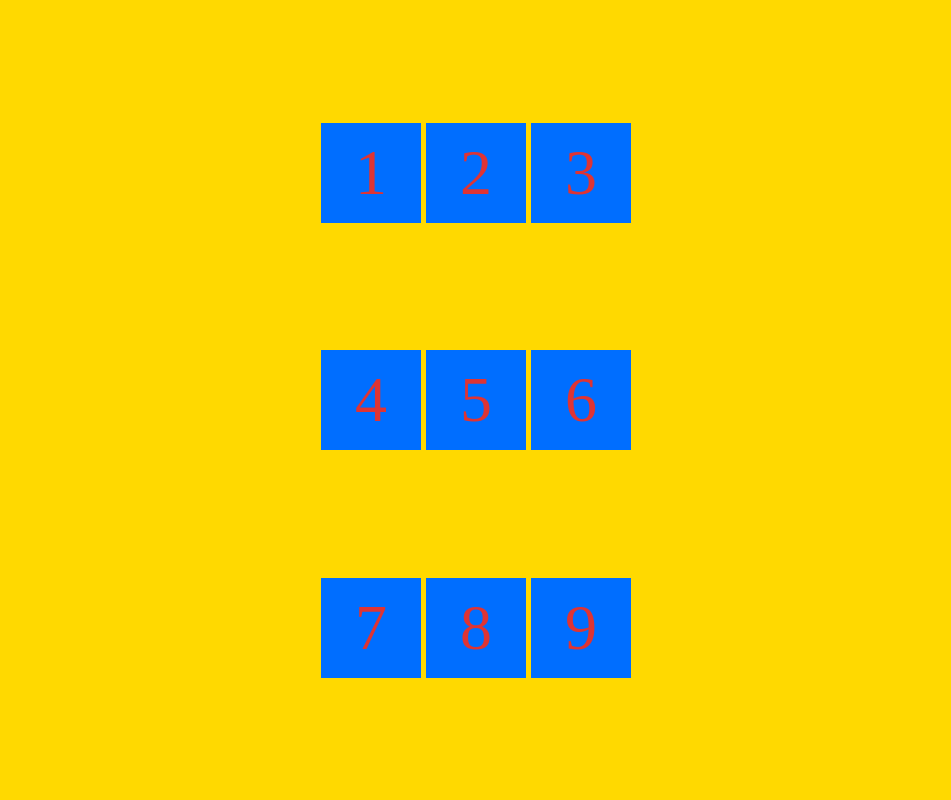
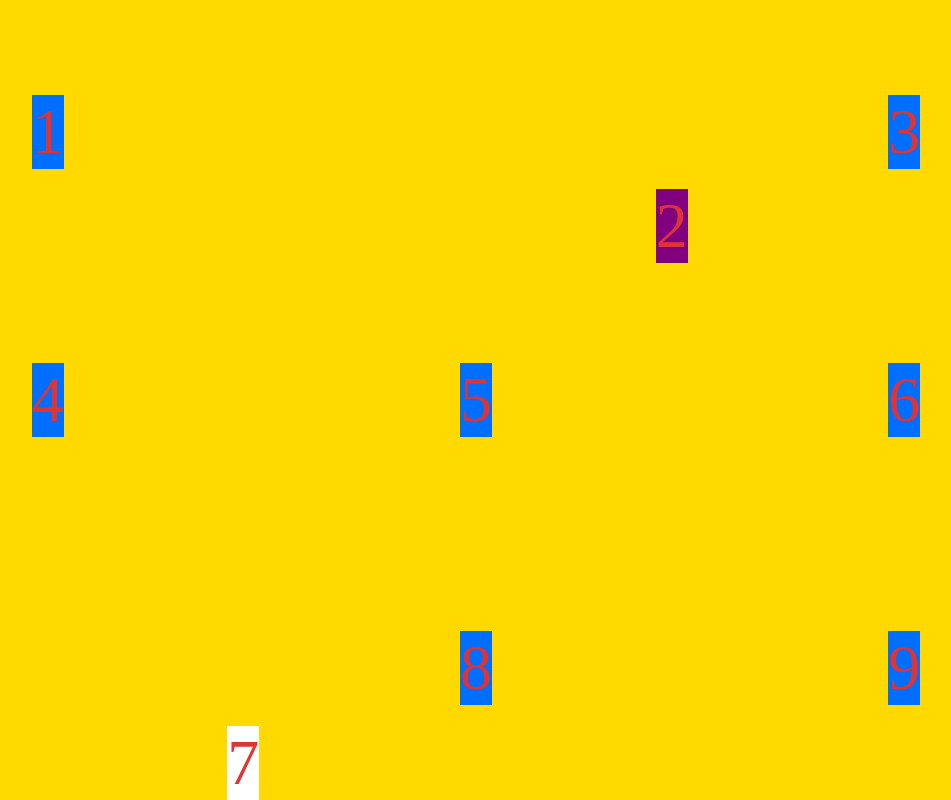
Before and after one commit to biigii/project13april2023, a plain HTML site: page index.html in a window 1280 px wide. Shown: the whole page, without its empty margins (164-1115 px from the left). Drawn offline with Linux system fonts and the light colour scheme.

Commit message:
more grid and flex

```diff
--- a/index.html
+++ b/index.html
@@ -9,14 +9,18 @@
 </head>
 <body>
 
+  <!-- <h1>hello world</h1>
+  <img src="https://picsum.photos/id/1070/300" alt=""> -->
+
+
 <section>
 <div>1</div>
-<div>2</div>
+<div class="two">2</div>
 <div>3</div>
 <div>4</div>
 <div>5</div>
 <div>6</div>
-<div>7</div>
+<div class="seven">7</div>
 <div>8</div>
 <div>9</div>
 </section>
--- a/styles.scss
+++ b/styles.scss
@@ -14,9 +14,9 @@ body {
 }
 
 div {
-  display: flex;
-  justify-content: center;
-  align-items: center;
+  // display: flex;
+  // justify-content: center;
+  // align-items: center;
   color: $c3;
   // width: 100px;
   // height: 100px;
@@ -26,16 +26,41 @@ div {
   }
 }
 
-
-
 section {
   background-color: $c1;
   height: 100%;
   display: grid;
   gap: 5px;
-  grid-template-columns: repeat(3, 100px);
-  grid-template-rows: repeat(3, 100px);
+  grid-template-columns: repeat(3, 1fr);
+  grid-template-rows: repeat(3, 1fr);
 
-  justify-content: center;
-  align-content: space-evenly;
+  // justify-content: center;
+  // align-content: space-evenly;
+
+  // justify-items: center;
+  // align-items: center;
+
+  place-items: center;
 }
+
+.seven {
+  background-color: #fff;
+  align-self: end;
+  justify-self: end;
+}
+
+.two {
+  background-color: purple;
+  align-self: end;
+  justify-self: end;
+}
+
+
+// body {
+//   display: grid;
+//   place-content: center;
+//   gap: 20px;
+//   h1 {
+//     justify-self: center;
+//   }
+// }
```
Also changed, not shown: assets/css/styles.css, assets/css/styles.min.css, 2 other files.
